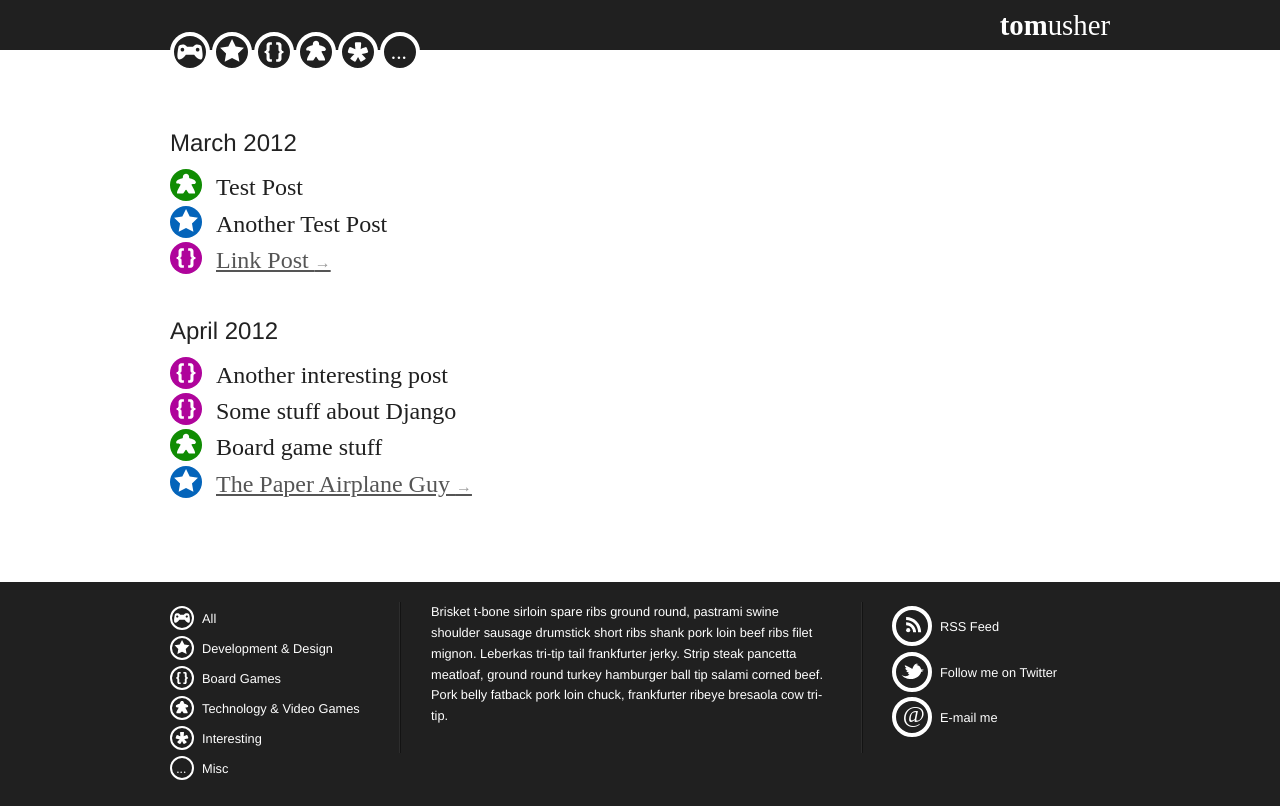
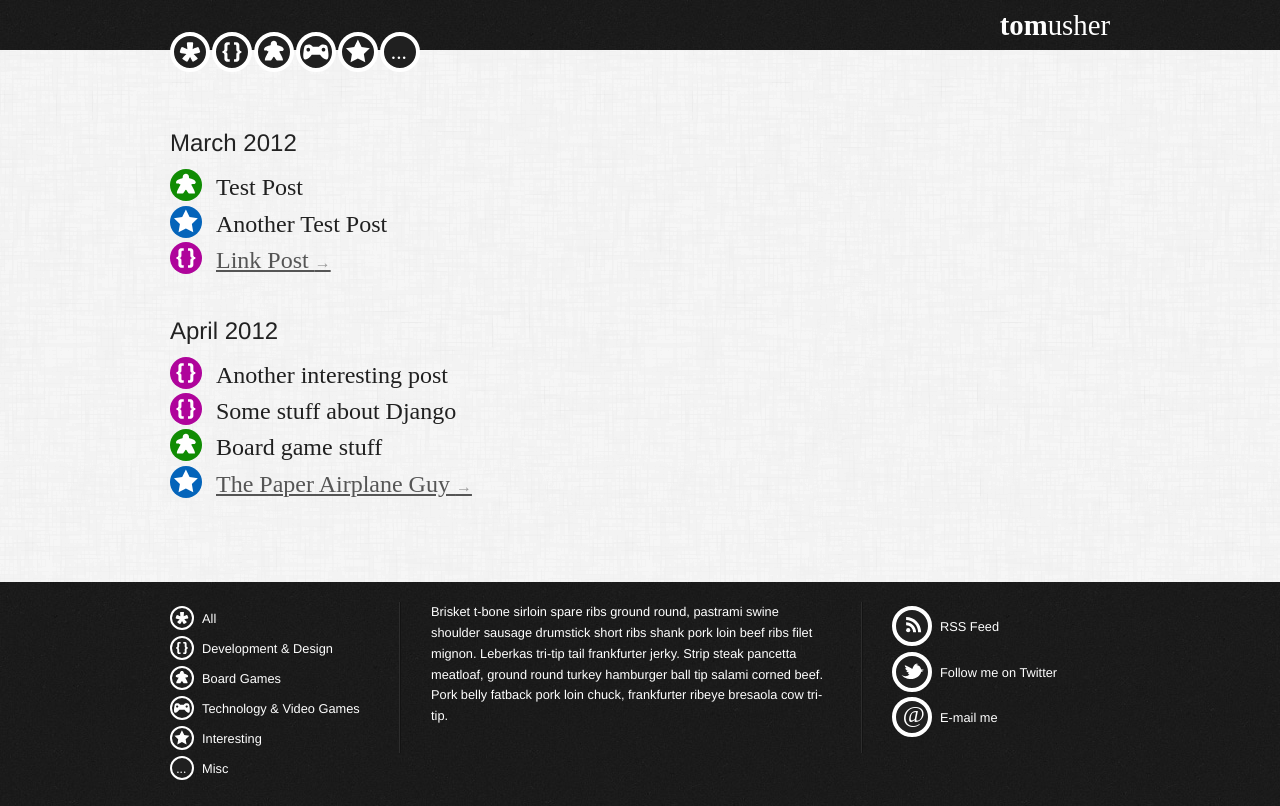
Before and after one commit to tomusher/tomusher-blog, a Django app: template templates/blog/post_list.html in a window 1280 px wide. Run offline with Django 3.2, Linux system fonts and the light colour scheme; the template is opened without the code that fills it: values that come from a table or form of the project are taken from there, others are empty; data comes from the database, SQL or seed files in the repository; parts of the project's set-up code (start-up, migrations or seed data) failed here and were passed over; some libraries are stand-ins or nearby versions.

Commit message:
Some tweaks to layout - added textures

```diff
--- a/static/css/style.css
+++ b/static/css/style.css
@@ -514,9 +514,10 @@ body {
 body {
   font-family: "Helvetica Neue", sans-serif;
   margin: 0;
-  position: relative; }
+  position: relative;
+  background: url("../img/bg.png"); }
 
-/* line 50, ../src/style.scss */
+/* line 51, ../src/style.scss */
 .wrapper {
   max-width: 940px;
   margin: 80px auto;
@@ -524,7 +525,7 @@ body {
   position: relative; }
 
 /* Typography */
-/* line 59, ../src/style.scss */
+/* line 60, ../src/style.scss */
 p, li, dt, dd {
   font-size: 16px;
   font-size: 1rem;
@@ -534,11 +535,11 @@ p, li, dt, dd {
   margin-bottom: 26px;
   margin-bottom: 1.625rem; }
 
-/* line 66, ../src/style.scss */
+/* line 67, ../src/style.scss */
 li {
   margin-bottom: 0; }
 
-/* line 70, ../src/style.scss */
+/* line 71, ../src/style.scss */
 h1 {
   font-size: 32px;
   font-size: 2rem;
@@ -548,7 +549,7 @@ h1 {
   margin: 0;
   padding: 0; }
 
-/* line 77, ../src/style.scss */
+/* line 78, ../src/style.scss */
 h2 {
   font-size: 22.4px;
   font-size: 1.4rem;
@@ -556,7 +557,7 @@ h2 {
   line-height: 2.438rem;
   margin: 0 0 13px 0; }
 
-/* line 81, ../src/style.scss */
+/* line 82, ../src/style.scss */
 h3 {
   font-size: 16px;
   font-size: 1rem;
@@ -564,7 +565,7 @@ h3 {
   line-height: 1.625rem;
   margin: 0 0 13px 0; }
 
-/* line 85, ../src/style.scss */
+/* line 86, ../src/style.scss */
 h4 {
   font-size: 16px;
   font-size: 1rem;
@@ -573,7 +574,7 @@ h4 {
   margin: 0; }
 
 /* Highlight */
-/* line 91, ../src/style.scss */
+/* line 92, ../src/style.scss */
 pre {
   padding: 0 26px 13px 26px;
   font-size: 12.8px;
@@ -585,23 +586,24 @@ pre {
 /* Layouts ------------- */
 /* --------------------- */
 /* Site Header */
-/* line 103, ../src/style.scss */
+/* line 104, ../src/style.scss */
 .site-header {
   width: 100%;
   z-index: 10;
   background-color: #202020;
+  background-image: url("../img/texture.jpg");
   color: #fff;
   overflow: hidden; }
-  /* line 110, ../src/style.scss */
+  /* line 112, ../src/style.scss */
   .site-header .site-header-content {
     max-width: 940px;
     margin: auto; }
-  /* line 115, ../src/style.scss */
+  /* line 117, ../src/style.scss */
   .site-header .nav-list {
     position: absolute;
     top: 20px; }
 
-/* line 121, ../src/style.scss */
+/* line 123, ../src/style.scss */
 .site-title {
   font-size: 28.8px;
   font-size: 1.8rem;
@@ -609,28 +611,29 @@ pre {
   padding: 5px 0;
   font-family: "alternate-gothic-no-2-d"; }
 
-/* line 128, ../src/style.scss */
+/* line 130, ../src/style.scss */
 .site-title-tom {
   font-weight: bold; }
 
 /* Site Footer */
-/* line 133, ../src/style.scss */
+/* line 135, ../src/style.scss */
 .site-footer {
   background-color: #202020;
+  background-image: url("../img/texture.jpg");
   position: relative;
   overflow: hidden; }
-  /* line 138, ../src/style.scss */
+  /* line 141, ../src/style.scss */
   .site-footer .site-footer-content {
     max-width: 940px;
     margin: auto;
     padding: 20px 0;
     overflow: hidden;
     color: #fff; }
-  /* line 146, ../src/style.scss */
+  /* line 149, ../src/style.scss */
   .site-footer .nav-list {
     float: left;
     width: 200px; }
-  /* line 151, ../src/style.scss */
+  /* line 154, ../src/style.scss */
   .site-footer .about-me {
     float: left;
     width: 400px;
@@ -641,7 +644,7 @@ pre {
     -webkit-box-shadow: #131313 1px 0 0, #2d2d2d -1px 0 0;
     -moz-box-shadow: #131313 1px 0 0, #2d2d2d -1px 0 0;
     box-shadow: #131313 1px 0 0, #2d2d2d -1px 0 0; }
-  /* line 161, ../src/style.scss */
+  /* line 164, ../src/style.scss */
   .site-footer .social-networking {
     float: left;
     width: 240px;
@@ -890,32 +893,37 @@ pre {
     position: absolute;
     left: 0; }
 
-/* line 65, ../src/modules/_post.scss */
+/* line 67, ../src/modules/_post.scss */
+.post-all .post-title:before {
+  background-position: 0px 0;
+  background-color: #777777; }
+
+/* line 67, ../src/modules/_post.scss */
 .post-videogames .post-title:before {
-  background-position: 0 0;
+  background-position: -64px 0;
   background-color: #ad0000; }
 
-/* line 66, ../src/modules/_post.scss */
+/* line 67, ../src/modules/_post.scss */
 .post-boardgames .post-title:before {
-  background-position: -64px 0;
+  background-position: -128px 0;
   background-color: #108c03; }
 
 /* line 67, ../src/modules/_post.scss */
 .post-dev .post-title:before {
-  background-position: -128px 0;
+  background-position: -192px 0;
   background-color: #af049b; }
 
-/* line 68, ../src/modules/_post.scss */
+/* line 67, ../src/modules/_post.scss */
 .post-interesting .post-title:before {
-  background-position: -192px 0;
-  background-color: #0464ba; }
-
-/* line 69, ../src/modules/_post.scss */
-.post-misc .post-title:before {
   background-position: -256px 0;
   background-color: #0464ba; }
 
-/* line 71, ../src/modules/_post.scss */
+/* line 67, ../src/modules/_post.scss */
+.post-misc .post-title:before {
+  background-position: -320px 0;
+  background-color: #bc8f00; }
+
+/* line 74, ../src/modules/_post.scss */
 .post-date {
   color: #999;
   display: block;
@@ -924,13 +932,13 @@ pre {
   line-height: 26px;
   line-height: 1.625rem; }
 
-/* line 81, ../src/modules/_post.scss */
+/* line 84, ../src/modules/_post.scss */
 .post-link .post-title {
   color: #555; }
-  /* line 85, ../src/modules/_post.scss */
+  /* line 88, ../src/modules/_post.scss */
   .post-link .post-title a {
     text-decoration: underline; }
-    /* line 88, ../src/modules/_post.scss */
+    /* line 91, ../src/modules/_post.scss */
     .post-link .post-title a .linkicon {
       color: #999;
       font-size: 32px;
@@ -939,19 +947,19 @@ pre {
       line-height: 1.625rem;
       text-decoration: none; }
 
-/* line 97, ../src/modules/_post.scss */
+/* line 100, ../src/modules/_post.scss */
 .post-short {
   padding-left: 46px;
   margin-bottom: 0;
   padding-bottom: 0;
   border-bottom: 0; }
-  /* line 103, ../src/modules/_post.scss */
+  /* line 106, ../src/modules/_post.scss */
   .post-short .post-title {
     font-size: 24px;
     font-size: 1.5rem;
     line-height: 36.4px;
     line-height: 2.275rem; }
-    /* line 106, ../src/modules/_post.scss */
+    /* line 109, ../src/modules/_post.scss */
     .post-short .post-title:before {
       width: 32px;
       height: 32px;
@@ -959,37 +967,41 @@ pre {
       -moz-background-size: 288px 32px;
       -o-background-size: 288px 32px;
       background-size: 288px 32px; }
-  /* line 114, ../src/modules/_post.scss */
+  /* line 117, ../src/modules/_post.scss */
   .post-short .post-date {
     font-size: 12.8px;
     font-size: 0.8rem;
     line-height: 20.8px;
     line-height: 1.3rem; }
-  /* line 118, ../src/modules/_post.scss */
+  /* line 123, ../src/modules/_post.scss */
+  .post-short.post-all .post-title:before {
+    background-position: 0px 0;
+    background-color: #777777; }
+  /* line 123, ../src/modules/_post.scss */
   .post-short.post-videogames .post-title:before {
-    background-position: 0 0;
+    background-position: -32px 0;
     background-color: #ad0000; }
-  /* line 119, ../src/modules/_post.scss */
+  /* line 123, ../src/modules/_post.scss */
   .post-short.post-boardgames .post-title:before {
-    background-position: -32px 0;
+    background-position: -64px 0;
     background-color: #108c03; }
-  /* line 120, ../src/modules/_post.scss */
+  /* line 123, ../src/modules/_post.scss */
   .post-short.post-dev .post-title:before {
-    background-position: -64px 0;
+    background-position: -96px 0;
     background-color: #af049b; }
-  /* line 121, ../src/modules/_post.scss */
+  /* line 123, ../src/modules/_post.scss */
   .post-short.post-interesting .post-title:before {
-    background-position: -96px 0;
-    background-color: #0464ba; }
-  /* line 122, ../src/modules/_post.scss */
-  .post-short.post-misc .post-title:before {
     background-position: -128px 0;
     background-color: #0464ba; }
+  /* line 123, ../src/modules/_post.scss */
+  .post-short.post-misc .post-title:before {
+    background-position: -160px 0;
+    background-color: #bc8f00; }
 
-/* line 127, ../src/modules/_post.scss */
+/* line 133, ../src/modules/_post.scss */
 .post-short.post-link .post-title a {
   text-decoration: underline; }
-  /* line 130, ../src/modules/_post.scss */
+  /* line 136, ../src/modules/_post.scss */
   .post-short.post-link .post-title a .linkicon {
     color: #999;
     font-size: 16px;
@@ -999,7 +1011,7 @@ pre {
     text-decoration: none; }
 
 /* About Me */
-/* line 175, ../src/style.scss */
+/* line 178, ../src/style.scss */
 .about-me p {
   font-size: 12.8px;
   font-size: 0.8rem;
@@ -1007,14 +1019,14 @@ pre {
   line-height: 1.3rem; }
 
 /* Social Networking */
-/* line 182, ../src/style.scss */
+/* line 185, ../src/style.scss */
 .social-networking p {
   font-size: 12.8px;
   font-size: 0.8rem;
   line-height: 20.8px;
   line-height: 1.3rem; }
 
-/* line 187, ../src/style.scss */
+/* line 190, ../src/style.scss */
 .social-option {
   width: 32px;
   height: 32px;
@@ -1041,19 +1053,19 @@ pre {
   font-size: 0.8rem;
   line-height: 26px;
   line-height: 1.625rem; }
-  /* line 200, ../src/style.scss */
+  /* line 203, ../src/style.scss */
   .social-option a {
     display: block;
     margin-left: 44px;
     color: #fff;
     text-decoration: none;
     padding: 6px 0; }
-  /* line 208, ../src/style.scss */
+  /* line 211, ../src/style.scss */
   .social-option.social-option-twitter {
     background-position: -192px 0; }
-  /* line 211, ../src/style.scss */
+  /* line 214, ../src/style.scss */
   .social-option.social-option-rss {
     background-position: -224px 0; }
-  /* line 214, ../src/style.scss */
+  /* line 217, ../src/style.scss */
   .social-option.social-option-email {
     background-position: -256px 0; }
--- a/static/src/modules/_post.scss
+++ b/static/src/modules/_post.scss
@@ -62,11 +62,14 @@
     }
 }
 
-.post-videogames .post-title:before { background-position: 0 0; background-color: $videogames-color; }
-.post-boardgames .post-title:before { background-position: -64px 0; background-color: $boardgames-color; }
-.post-dev .post-title:before { background-position: -128px 0; background-color: $dev-color; }
-.post-interesting .post-title:before { background-position: -192px 0; background-color: $interesting-color; }
-.post-misc .post-title:before { background-position: -256px 0; background-color: $interesting-color; }
+@each $icon in $category_icons {
+    .post-#{nth($icon,2)} {
+        .post-title:before {
+            background-position: - nth($icon,1)*64px 0;
+            background-color: nth($icon,3);
+        }
+    }
+}
 
 .post-date {
     color: #999;
@@ -115,11 +118,14 @@
         @include typeset(0.8,0.8);
     }
 
-    &.post-videogames .post-title:before { background-position: 0 0; background-color: $videogames-color; }
-    &.post-boardgames .post-title:before { background-position: -32px 0; background-color: $boardgames-color; }
-    &.post-dev .post-title:before { background-position: -64px 0; background-color: $dev-color; }
-    &.post-interesting .post-title:before { background-position: -96px 0; background-color: $interesting-color; }
-    &.post-misc .post-title:before { background-position: -128px 0; background-color: $interesting-color; }
+    @each $icon in $category_icons {
+        &.post-#{nth($icon,2)} {
+            .post-title:before {
+                background-position: - nth($icon,1)*32px 0;
+                background-color: nth($icon,3);
+            }
+        }
+    }
 }
 
 .post-short.post-link {
--- a/static/src/style.scss
+++ b/static/src/style.scss
@@ -45,6 +45,7 @@ body {
     font-family: "Helvetica Neue", sans-serif;
     margin: 0;
     position: relative;
+    background: url("../img/bg.png");
 }
 
 .wrapper {
@@ -104,6 +105,7 @@ pre {
     width: 100%;
     z-index: 10;
     background-color: $dark-color;
+    background-image: url("../img/texture.jpg");
     color: #fff;
     overflow: hidden;
 
@@ -132,6 +134,7 @@ pre {
 /* Site Footer */
 .site-footer {
     background-color: $dark-color;
+    background-image: url("../img/texture.jpg");
     position: relative;
     overflow: hidden;
 
```
Also changed, not shown: static/img/icons.svg, static/img/texture.jpg (added).
